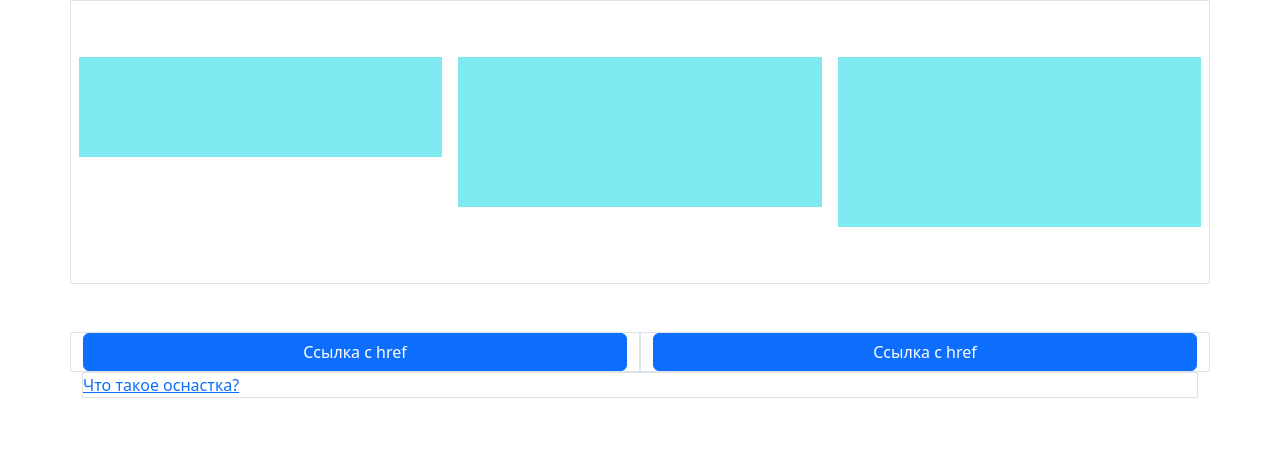
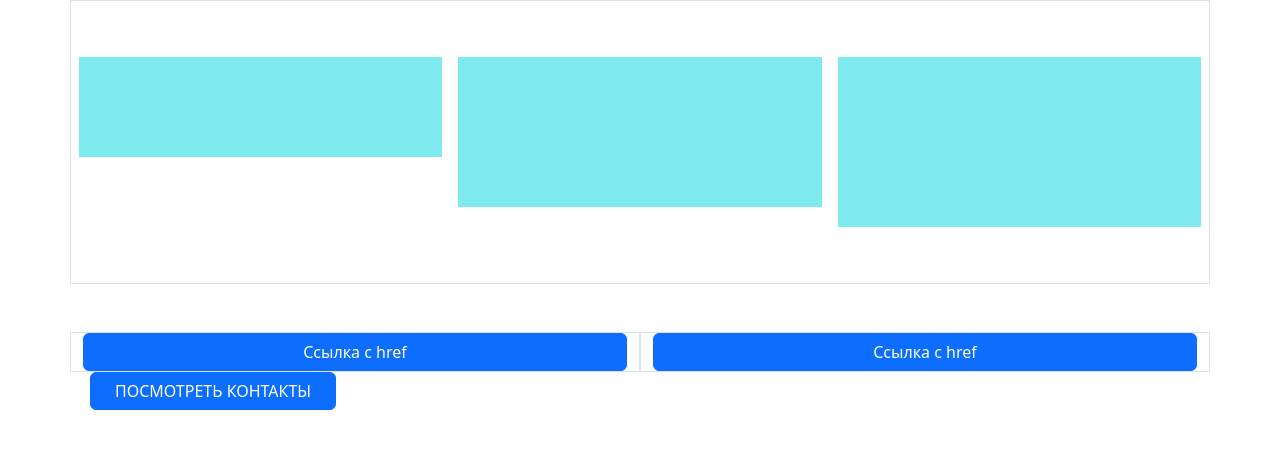
Before and after one commit to Klaus8k/tipkor_site, a Django app: page /expirement/ in a window 1280 px wide. Shown: the top 472 px of the page. Run offline with Django 4.2, Linux system fonts and the light colour scheme; some libraries are stand-ins or nearby versions.

Commit message:
continue worklist tacks

```diff
--- a/tipkor/notes.py
+++ b/tipkor/notes.py
@@ -3,7 +3,6 @@ import datetime as dt
 from loguru import logger
 
 TEST_TIMES = [dt.datetime(2023,8,11,10,25,0), dt.datetime(2023,8,11,16,14,0), dt.datetime(2023,8,11,23,59,0), dt.datetime(2023,8,11,6,8,0)]
-# for i in TEST_TIMES: print(i)
 
 
 
--- a/tipkor/order/sender.py
+++ b/tipkor/order/sender.py
@@ -12,7 +12,6 @@ HI = 'Спасибо за заказ.\n\n'
 MAIL_HOST = 'smtp.mail.ru'
 MAIL_LOGIN = os.getenv('EMAIL_U')
 MAIL_PASS = os.getenv('EMAIL_PASS')
-# print(MAIL_PASS)
 TO = 'tipkor@mail.ru'
 text = 'test message'
 
--- a/tipkor/tipkor/settings.py
+++ b/tipkor/tipkor/settings.py
@@ -149,7 +149,6 @@ STATICFILES_DIRS = [  # dirs of static files
 ]
 
 MEDIA_ROOT = (BASE_DIR / 'media').__str__()
-# print(MEDIA_ROOT)
 MEDIA_URL = 'media/'
 
 STATIC_URL = 'static/'
--- a/tipkor/tipkor/templates/tipkor/expirement.html
+++ b/tipkor/tipkor/templates/tipkor/expirement.html
@@ -13,10 +13,9 @@
 	<link rel="stylesheet" type="text/css" href="{% static 'tipkor/css/tipkor.css' %}">
 	<link rel="stylesheet" type="text/css" href="{% static 'tipkor/css/expirement.css' %}">
 
-	<script src="{% static 'tipkor/js/bootstrap.bundle.min.js' %}"></script>
+	<!-- <script src="{% static 'tipkor/js/bootstrap.bundle.min.js' %}"></script> -->
 	<script src="{% static 'tipkor/js/bootstrap.min.js' %}"></script>
 	<script src="{% static 'tipkor/js/tipkor.js' %}"></script>
-	<script src="{% static 'tipkor/js/bootstrap.js' %}"></script>
 </head>
 
 
@@ -70,9 +69,9 @@
 			<div class="col col-6">
 				<div class="collapse" id="collapseExample2">
 					<div class="card card-body">
-						<a class="btn btn-danger mt-1" href="www.ya.ru" role="button">BUTTON 1</a>
-						<a class="btn btn-danger mt-1" href="www.ya.ru" role="button">BUTTON 1</a>
-						<a class="btn btn-danger mt-1" href="www.ya.ru" role="button">BUTTON 1</a>
+						<a class="btn btn-danger mt-1" href="www.ya.ru" role="button">BUTTON 2</a>
+						<a class="btn btn-danger mt-1" href="www.ya.ru" role="button">BUTTON 2</a>
+						<a class="btn btn-danger mt-1" href="www.ya.ru" role="button">BUTTON 2</a>
 					</div>
 				</div>
 			</div>
@@ -81,31 +80,17 @@
 	</div>
 
 
+	<div class="container">
+		<button class="btn btn-primary mx-2 px-4" type="button" data-bs-toggle="collapse"
+			data-bs-target="#collapse_contacts" aria-expanded="false" aria-controls="collapse_contacts">
+			ПОСМОТРЕТЬ КОНТАКТЫ</button>
 
-	<div class="container">
-
-		<div class="col border">
-			<a role="button" data-bs-toggle="collapse" href="#collapseExample3" role="button" aria-expanded="false"
-				aria-controls="collapseExample3">
-				Что такое оснастка?
-			</a>
-		</div>
-
-		<div class="row">
-			<div class="col-12">
-				<div class="collapse" id="collapseExample3">
-					<div class="card card-body">
-						<p>Lorem ipsum dolor sit amet consectetur adipisicing elit. Et, consequatur, rerum sed accusamus
-							iste tempore ea nulla recusandae enim natus cumque aliquam aspernatur illo ab itaque ut sunt
-							sapiente delectus.</p>
+		<div class="collapse p-3" id="collapse_contacts">
+			<div class="card p-3">
+				телефон для связи 8 964 555 555 555 555
 			</div>
 		</div>
 	</div>
-
-
-
-
-
 
 
 	<!-- <button class="btn btn-primary" type="button" data-bs-toggle="collapse" data-bs-target="#collapseExample" 2
```
Also changed, not shown: tipkor/order/models.py (+1 -19 lines), tipkor/stamp/static/stamp/css/stamp.css (+0 -7 lines), tipkor/stamp/templates/stamp/r_stamp.html (+39 -5 lines), tipkor/tipkor/templates/tipkor/base.html (+5 -4 lines), 1 other file. Lines whose indentation alone changed are shown as unchanged.
